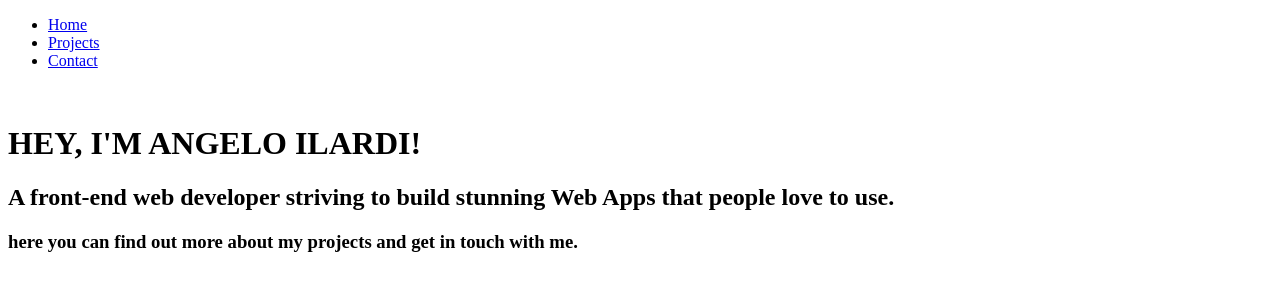
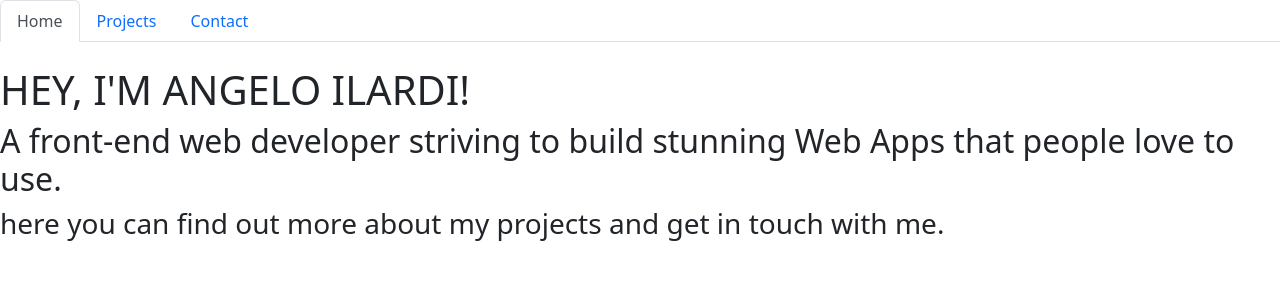
Before and after one commit to angeloilardi/portfolio, a React (Create React App) app: page / in a window 1280 px wide. Shown: the top 300 px of the page. Built offline with nearby package versions, Linux system fonts and the light colour scheme.

Commit message:
added bootstrap

```diff
--- a/package.json
+++ b/package.json
@@ -7,12 +7,13 @@
     "@testing-library/jest-dom": "^5.16.5",
     "@testing-library/react": "^13.4.0",
     "@testing-library/user-event": "^13.5.0",
+    "bootstrap": "^5.2.3",
     "react": "^18.2.0",
+    "react-bootstrap": "^2.7.2",
     "react-dom": "^18.2.0",
     "react-router-dom": "^6.8.2",
     "react-scripts": "5.0.1",
-    "web-vitals": "^2.1.4",
-    "proxy": "http://localhost:3000"
+    "web-vitals": "^2.1.4"
   },
   "scripts": {
     "predeploy": "npm run build",
--- a/src/App.js
+++ b/src/App.js
@@ -2,6 +2,8 @@
 import React from 'react';
 import Header from './components/Header';
 import Home from './components/pages/Home';
+import ProjectsTab from './components/pages/ProjectsTab';
+import Contacts from './components/pages/Contacts';
 import { HashRouter as Router, Route, Routes } from 'react-router-dom';
 function App() {
   return (
@@ -10,6 +12,8 @@ function App() {
         <Header />
         <Routes>
           <Route path="/" element={<Home />} />
+          <Route path="projectsTab" element={<ProjectsTab />} />
+          <Route path='contact' element={<Contacts /> } />
         </Routes>
       </div>
     </Router>
--- a/src/components/pages/Home.js
+++ b/src/components/pages/Home.js
@@ -4,7 +4,7 @@ function Home(params) {
     return (
         <div>
             <img src="" alt=""></img>
-            <h1>HEY, I'M ANGELO ILARDI!</h1>
+            <h1 className="">HEY, I'M ANGELO ILARDI!</h1>
             <h2>A front-end web developer striving to build stunning Web Apps that people love to use.</h2>
             <h3>here you can find out more about my projects and get in touch with me.</h3>
         </div>
--- a/src/components/pages/Project.js
+++ b/src/components/pages/Project.js
@@ -0,0 +1,6 @@
+import React from "react";
+function Project(props) {
+
+}
+
+export default Project;
--- a/src/components/pages/ProjectsTab.js
+++ b/src/components/pages/ProjectsTab.js
@@ -0,0 +1,12 @@
+import React from "react";
+import Project from "./Project"
+
+function ProjectsTab(params) {
+    return (
+        <>
+            <Project />
+        </>
+    )
+};
+
+export default ProjectsTab;
--- a/src/index.js
+++ b/src/index.js
@@ -1,5 +1,6 @@
 import React from 'react';
 import ReactDOM from 'react-dom';
 import App from './App';
+import 'bootstrap/dist/css/bootstrap.min.css';
 
 ReactDOM.render(<App />, document.getElementById('root'));
```
Also changed, not shown: src/components/pages/Contacts.js (+7 -0 lines), 1 other file (tests, documents, lock files or other folders).
